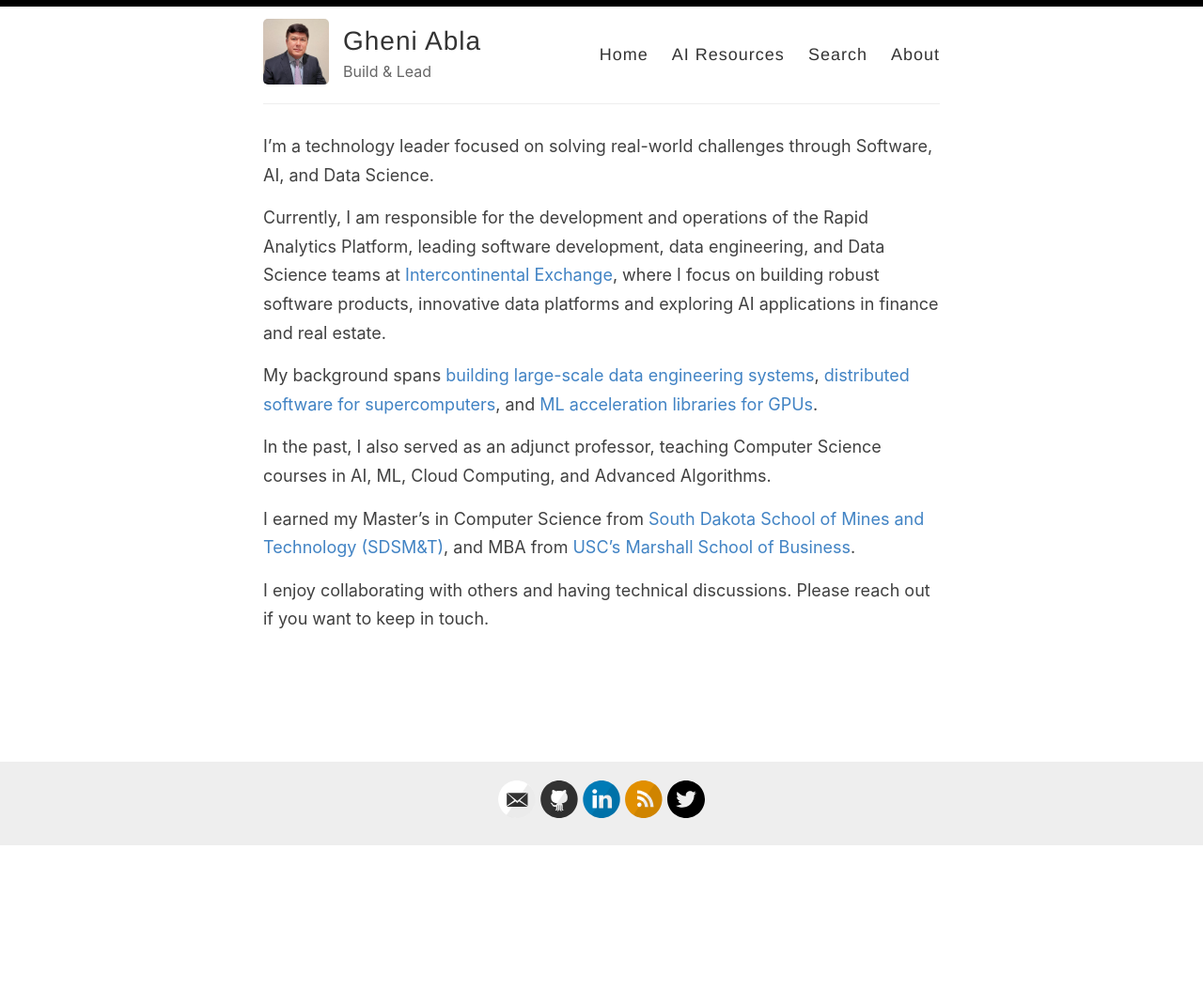
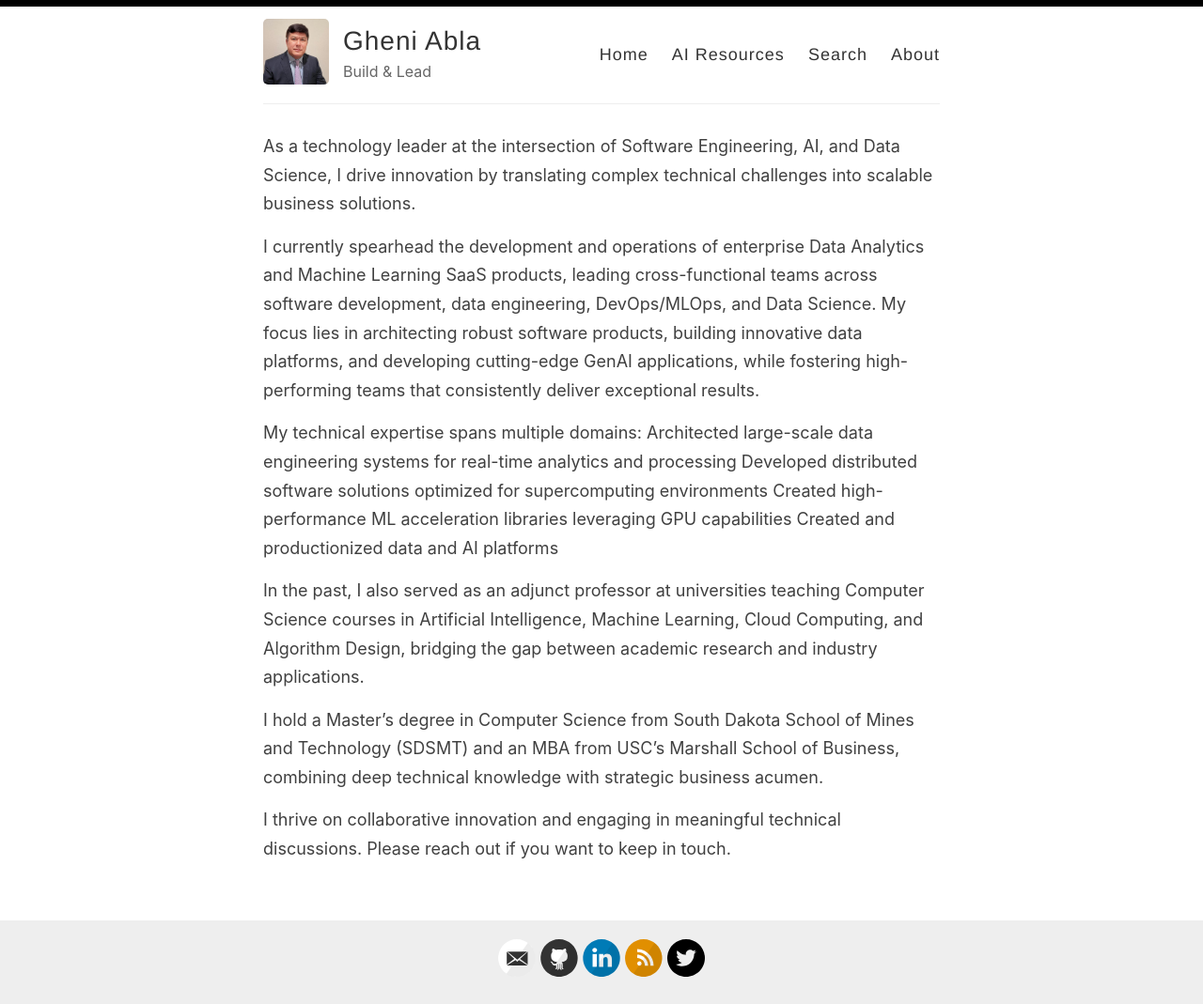
Before and after one commit to gheniabla/gheniabla.github.io, a Jekyll site: the page built from _pages/about.md, in a window 1280 px wide. Shown: the whole page at 94% size. Built offline with Jekyll 4.4.1, drawn with Linux system fonts in a browser that asks for light colours; before the commit the page ends 901 px from its top, so only the background shows below that.

Commit message:
Update about.md

```diff
--- a/_pages/about.md
+++ b/_pages/about.md
@@ -4,14 +4,18 @@ title:
 permalink: /about/
 ---
 
-I'm a technology leader focused on solving real-world challenges through Software, AI, and Data Science.
+As a technology leader at the intersection of Software Engineering, AI, and Data Science, I drive innovation by translating complex technical challenges into scalable business solutions.
 
-Currently, I am responsible for the development and operations of the Rapid Analytics Platform, leading software development, data engineering, and Data Science teams at [Intercontinental Exchange](https://ice.com), where I focus on building robust software products, innovative data platforms and exploring AI applications in finance and real estate.
+I currently spearhead the development and operations of enterprise Data Analytics and Machine Learning SaaS products, leading cross-functional teams across software development, data engineering, DevOps/MLOps, and Data Science. My focus lies in architecting robust software products, building innovative data platforms, and developing cutting-edge GenAI applications, while fostering high-performing teams that consistently deliver exceptional results.
 
-My background spans [building large-scale data engineering systems](https://www.sciencedirect.com/science/article/abs/pii/S0920379614001094), [distributed software for supercomputers](https://www.semanticscholar.org/paper/The-MPO-system-for-automatic-workflow-documentation-Abla-Coviello/033c80bafb2621b17348ceb7220a7c48d0d1c187), and [ML acceleration libraries for GPUs](https://www.amd.com/en/solutions/ai.html).
+My technical expertise spans multiple domains:
+Architected large-scale data engineering systems for real-time analytics and processing
+Developed distributed software solutions optimized for supercomputing environments
+Created high-performance ML acceleration libraries leveraging GPU capabilities
+Created and productionized data and AI platforms
 
-In the past, I also served as an adjunct professor, teaching Computer Science courses in AI, ML, Cloud Computing, and Advanced Algorithms.
+In the past, I also served as an adjunct professor at universities teaching Computer Science courses in Artificial Intelligence, Machine Learning, Cloud Computing, and Algorithm Design, bridging the gap between academic research and industry applications.
 
-I earned my Master's in Computer Science from [South Dakota School of Mines and Technology (SDSM&T)](https://www.sdsmt.edu/index.html), and MBA from [USC's Marshall School of Business](https://www.marshall.usc.edu/).
+I hold a Master's degree in Computer Science from South Dakota School of Mines and Technology (SDSMT) and an MBA from USC's Marshall School of Business, combining deep technical knowledge with strategic business acumen.
 
-I enjoy collaborating with others and having technical discussions. Please reach out if you want to keep in touch.
+I thrive on collaborative innovation and engaging in meaningful technical discussions. Please reach out if you want to keep in touch.
```
